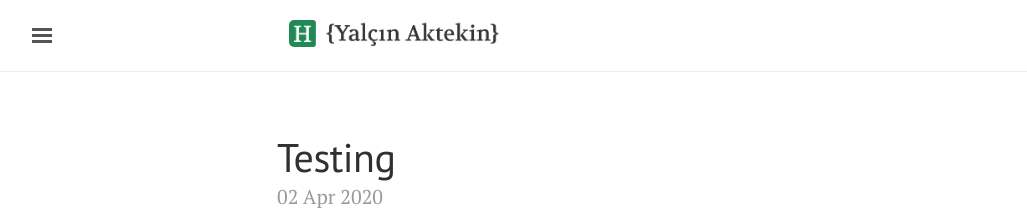
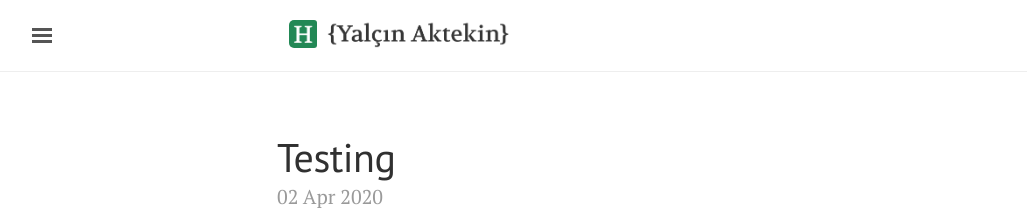
Before and after one commit to yalcinaktekin/yalcinaktekin.github.io, a Jekyll site: the page built from index.html, in a window 1280 px wide. Shown: the top 210 px of the page, without its empty margins (3-1030 px from the left). Built offline with Jekyll 4.4.1, drawn with Linux system fonts in a browser that asks for light colours; the list of posts is cut into pages by our own code.

Commit message:
Update default.html

```diff
--- a/_layouts/default.html
+++ b/_layouts/default.html
@@ -14,7 +14,7 @@
         <div class="container">
           <h3 class="masthead-title">
             <a href="/"><img src="/images/home2.png" align="top" style="margin:0px 0.8rem 0px 0.6rem; display:inline-block;
-             width:75%; max-width:215px; min-width:90px; border:none blue 1px;"></a>
+             width:75%; max-width:225px; min-width:90px; border:none blue 1px;"></a>
             <!-- <a href="{{ site.baseurl }}/" title="Home">{{ site.title }}</a>
             <small>{{ site.tagline }}</small> -->
           </h3>
```
